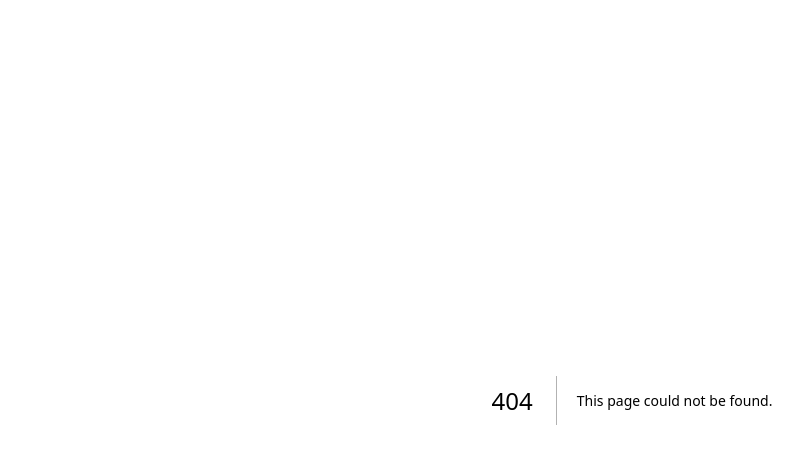
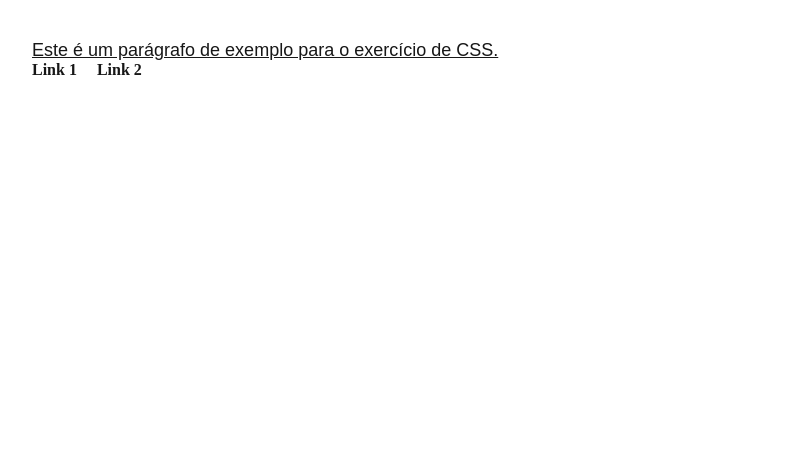
Before and after one commit to pedro-hma/atividades-web-mobile, a Next.js app in the folder atividades-web-mobile/: page /atividade1/ex246 in a window 1280 px wide. Before the commit this address had no page. Shown: the top 464 px of the page, without its empty margins (8-811 px from the left). Built offline with nearby package versions, Linux system fonts and the light colour scheme.

Commit message:
atividade 1 - bordas

```diff
--- /dev/null
+++ b/atividades-web-mobile/app/atividade1/ex246/page.js
@@ -0,0 +1,37 @@
+export default function Ex246() {
+  return (
+    <main style={{ padding: "40px" }}>
+      <p
+        style={{
+          textDecoration: "underline",
+          fontFamily: "Arial",
+          fontSize: "18px",
+        }}
+      >
+        Este é um parágrafo de exemplo para o exercício de CSS.
+      </p>
+      <a
+        href="https://google.com"
+        style={{
+          textDecoration: "none",
+          fontWeight: "bold",
+          fontFamily: "Times New Roman",
+          marginRight: "20px",
+        }}
+      >
+        Link 1
+      </a>
+      <a
+        href="https://github.com"
+        style={{
+          textDecoration: "none",
+          fontWeight: "bold",
+          fontFamily: "Times New Roman",
+        }}
+      >
+        Link 2
+      </a>
+
+    </main>
+  );
+}
```
Also changed, not shown: atividades-web-mobile/app/atividade1/ex210/page.js (+19 -8 lines), atividades-web-mobile/app/atividade1/ex231/page.js (+29 -0 lines), atividades-web-mobile/app/atividade1/ex263/page.js (+45 -0 lines), atividades-web-mobile/app/atividade1/ex246/ex246.js (deleted).
